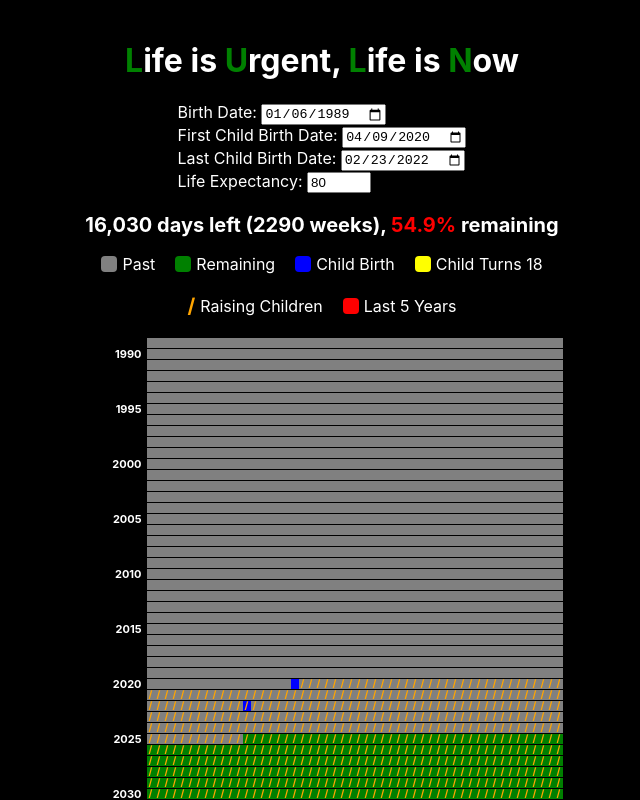
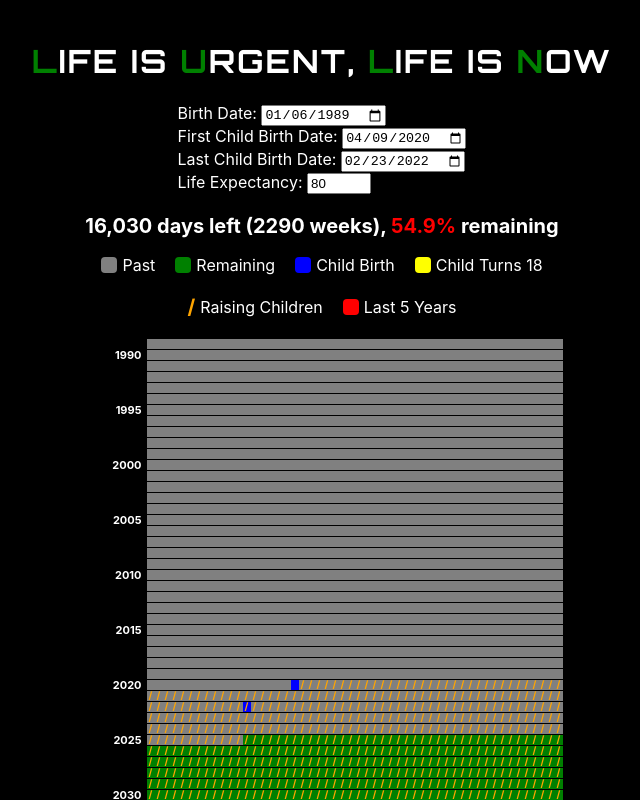
Before and after one commit to apolloydy/luln, a React (Create React App) app: page / in a window 1280 px wide. Shown: the top 800 px of the page, without its empty margins (318-958 px from the left). Built offline with nearby package versions, Linux system fonts and the light colour scheme.

Commit message:
udpate width

```diff
--- a/src/App.js
+++ b/src/App.js
@@ -115,7 +115,7 @@
 
   return (
     <div className="container" style={{ backgroundColor: "black", color: "white" }}>
-      <h1>
+      <h1 className="fancy-title">
         <span style={{ color: "green" }}>L</span>ife is <span style={{ color: "green" }}>U</span>rgent, <span style={{ color: "green" }}>L</span>ife is <span style={{ color: "green" }}>N</span>ow
       </h1>
       <div className="input-container">
--- a/src/styles.css
+++ b/src/styles.css
@@ -1,3 +1,10 @@
+@import url('https://fonts.googleapis.com/css2?family=Orbitron:wght@400;700&display=swap');
+.fancy-title {
+  font-family: 'Orbitron', sans-serif; /* 未来感、科技感 */
+  font-weight: 700;
+  letter-spacing: 2px; /* 增加间距，让文字更有气势 */
+  text-transform: uppercase; /* 全部大写，更有冲击力 */
+}
 .container {
   text-align: center;
   padding: 20px;
```
Also changed, not shown: 2 other files (tests, documents, lock files or other folders).
